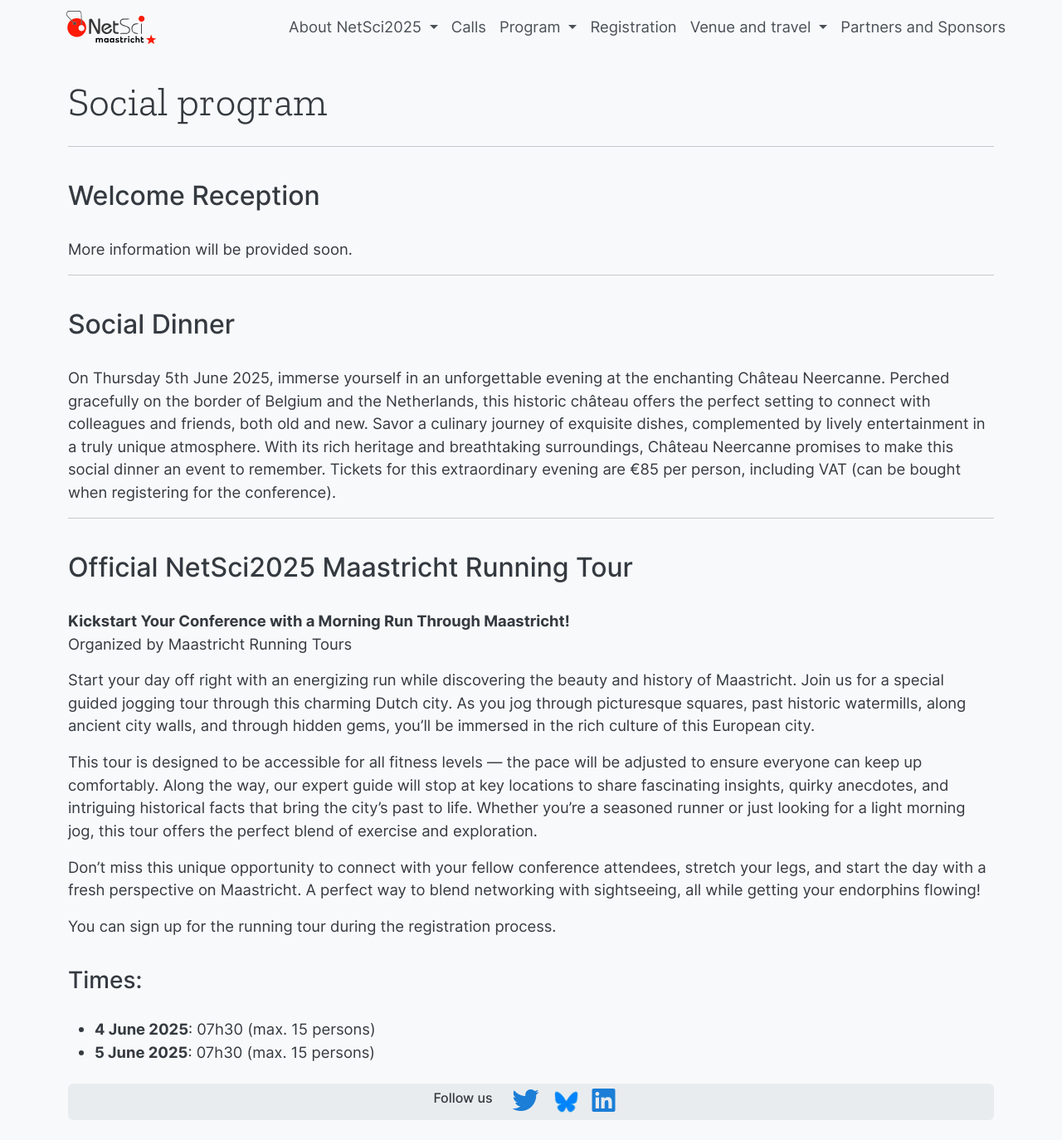
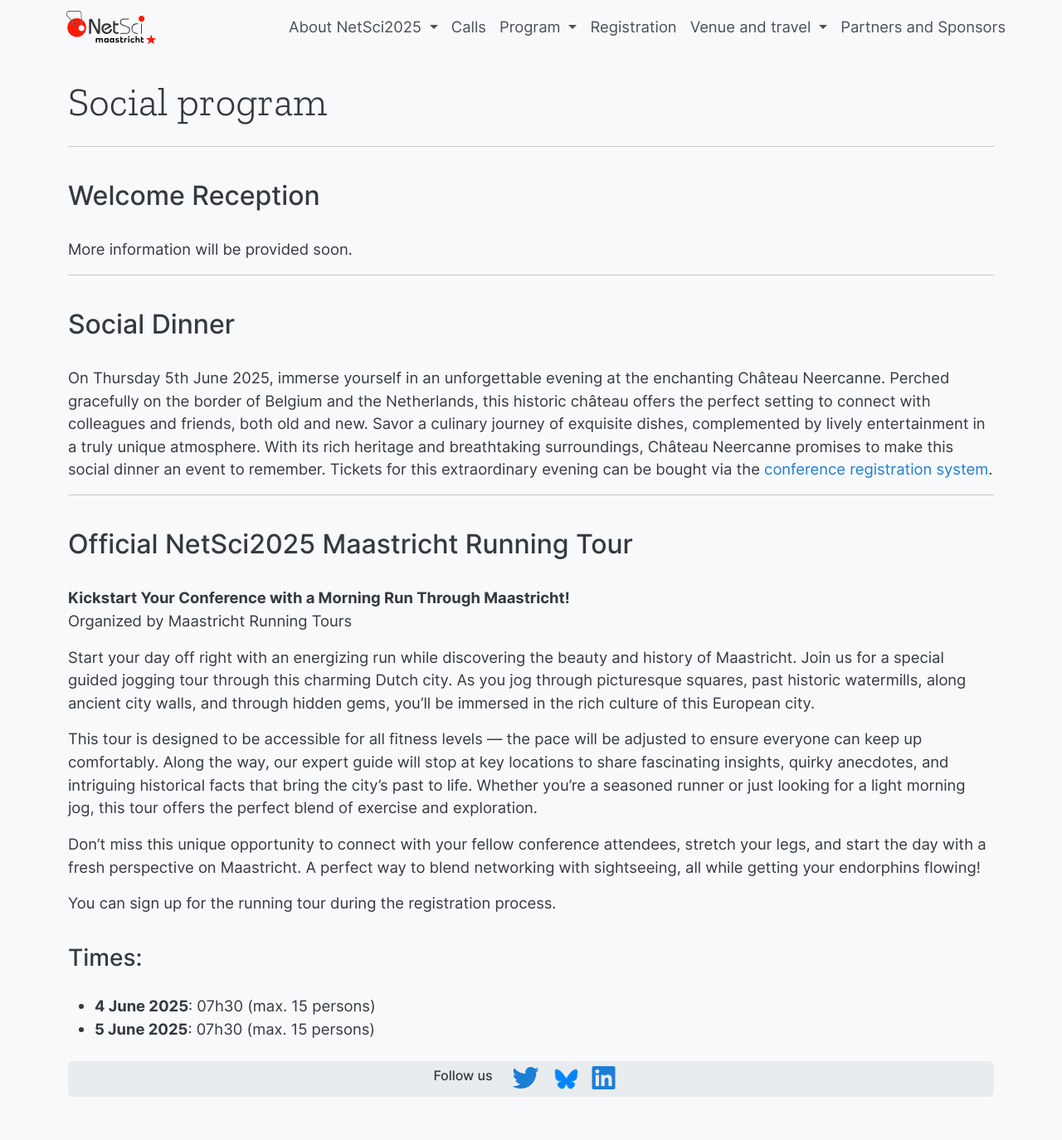
Before and after one commit to NetSci2025/netsci2025.github.io, a Jekyll site: the page built from social_program.md, in a window 1280 px wide and 1374 px high. Shown: the whole window at 83% size. Built offline with Jekyll 4.4.1, drawn with Linux system fonts in a browser that asks for light colours.

Commit message:
Update social_program.md

```diff
--- a/social_program.md
+++ b/social_program.md
@@ -17,7 +17,7 @@ More information will be provided soon.
 
 
 ## Social Dinner
-On Thursday 5th June 2025, immerse yourself in an unforgettable evening at the enchanting Château Neercanne. Perched gracefully on the border of Belgium and the Netherlands, this historic château offers the perfect setting to connect with colleagues and friends, both old and new. Savor a culinary journey of exquisite dishes, complemented by lively entertainment in a truly unique atmosphere. With its rich heritage and breathtaking surroundings, Château Neercanne promises to make this social dinner an event to remember. Tickets for this extraordinary evening are €85 per person, including VAT (can be bought when registering for the conference).
+On Thursday 5th June 2025, immerse yourself in an unforgettable evening at the enchanting Château Neercanne. Perched gracefully on the border of Belgium and the Netherlands, this historic château offers the perfect setting to connect with colleagues and friends, both old and new. Savor a culinary journey of exquisite dishes, complemented by lively entertainment in a truly unique atmosphere. With its rich heritage and breathtaking surroundings, Château Neercanne promises to make this social dinner an event to remember. Tickets for this extraordinary evening can be bought via the [conference registration system](https://insight.klinkhamergroup.com/netsci2025/login){:target="_blank"}.
 
 ---
 
```
